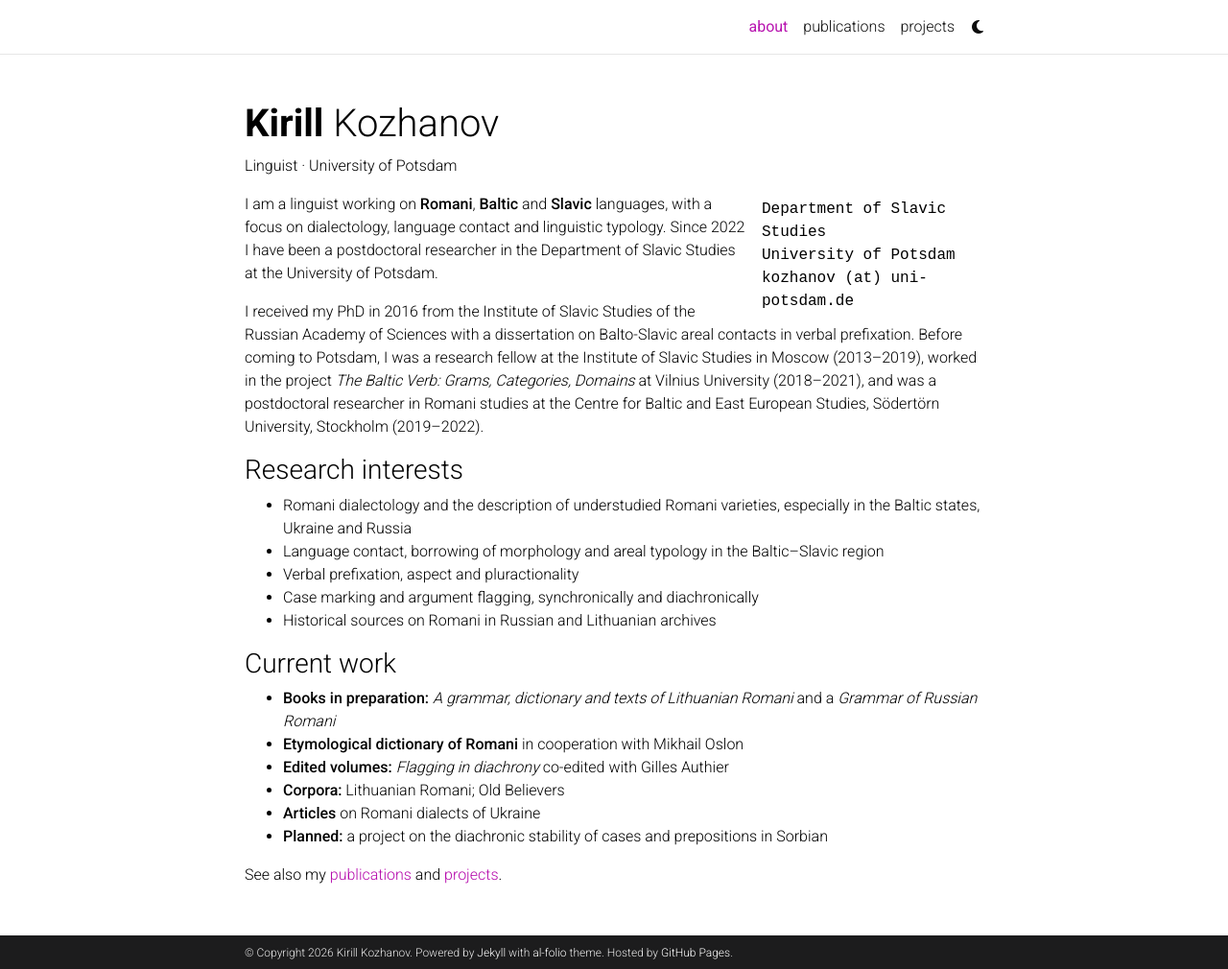
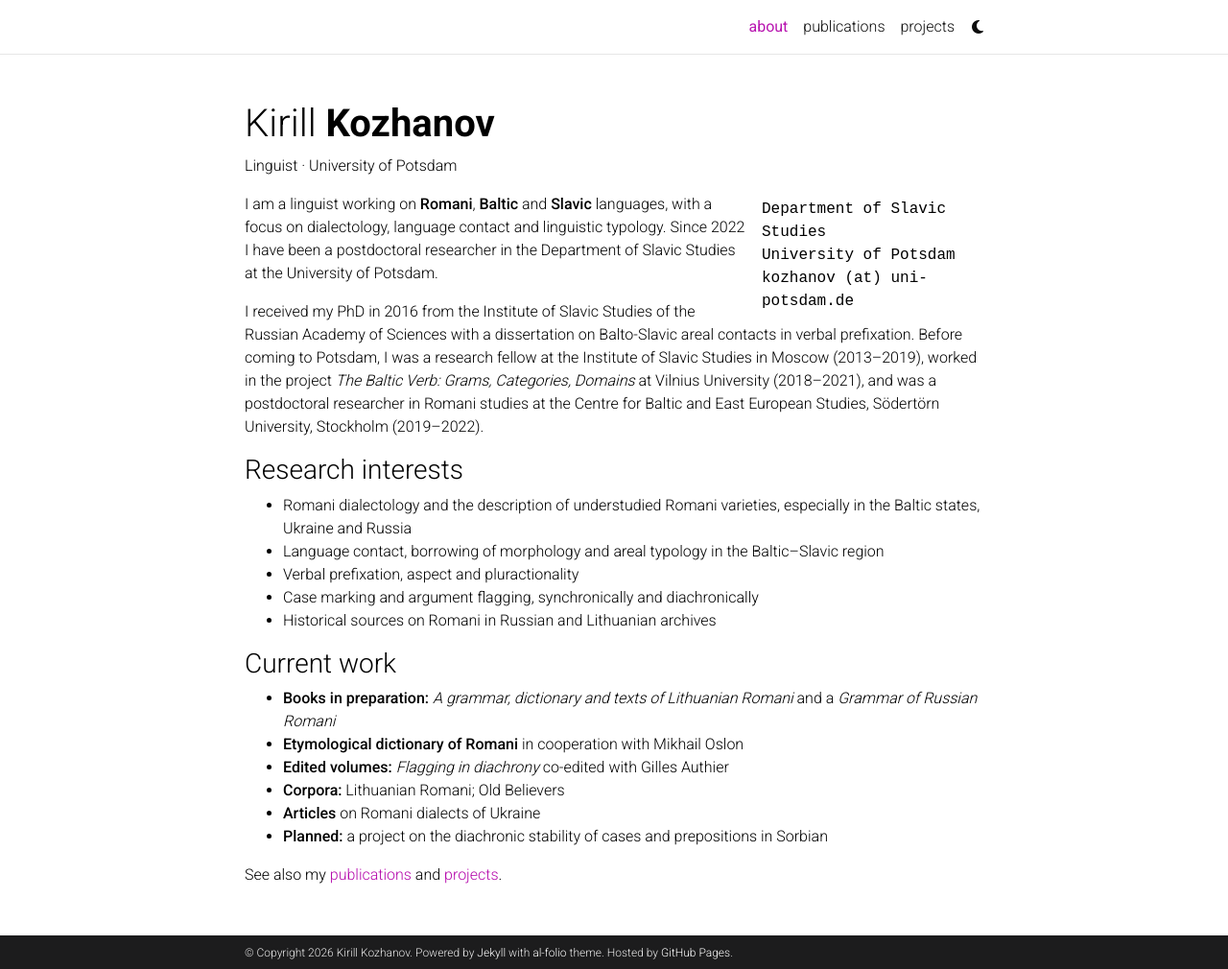
Before and after one commit to burushona/burushona.github.io, a Jekyll site: the page built from _pages/about.md, in a window 1280 px wide and 1010 px high. Shown: the whole window at 96% size. Built offline with Jekyll 4.4.1, drawn with Linux system fonts in a browser that asks for light colours; comment, search, counter and statistics services are not loaded; a style sheet for code colours, icons or effects is not loaded.

Commit message:
Update about.html

```diff
--- a/_layouts/about.html
+++ b/_layouts/about.html
@@ -6,7 +6,7 @@ layout: default
       <div class="post">
         <header class="post-header">
           <h1 class="post-title">
-            {% if site.title == "blank" -%}<span class="font-weight-bold">{{ site.first_name }}</span> {{ site.middle_name }} {{ site.last_name }}{%- else -%}{{ site.title }}{%- endif %}
+            {% if site.title == "blank" -%}{{ site.first_name }}</span> {{ site.middle_name }}<span class="font-weight-bold">{{ site.last_name }}{%- else -%}{{ site.title }}{%- endif %}
           </h1>
           <p class="desc">{{ page.subtitle }}</p>
         </header>
```
